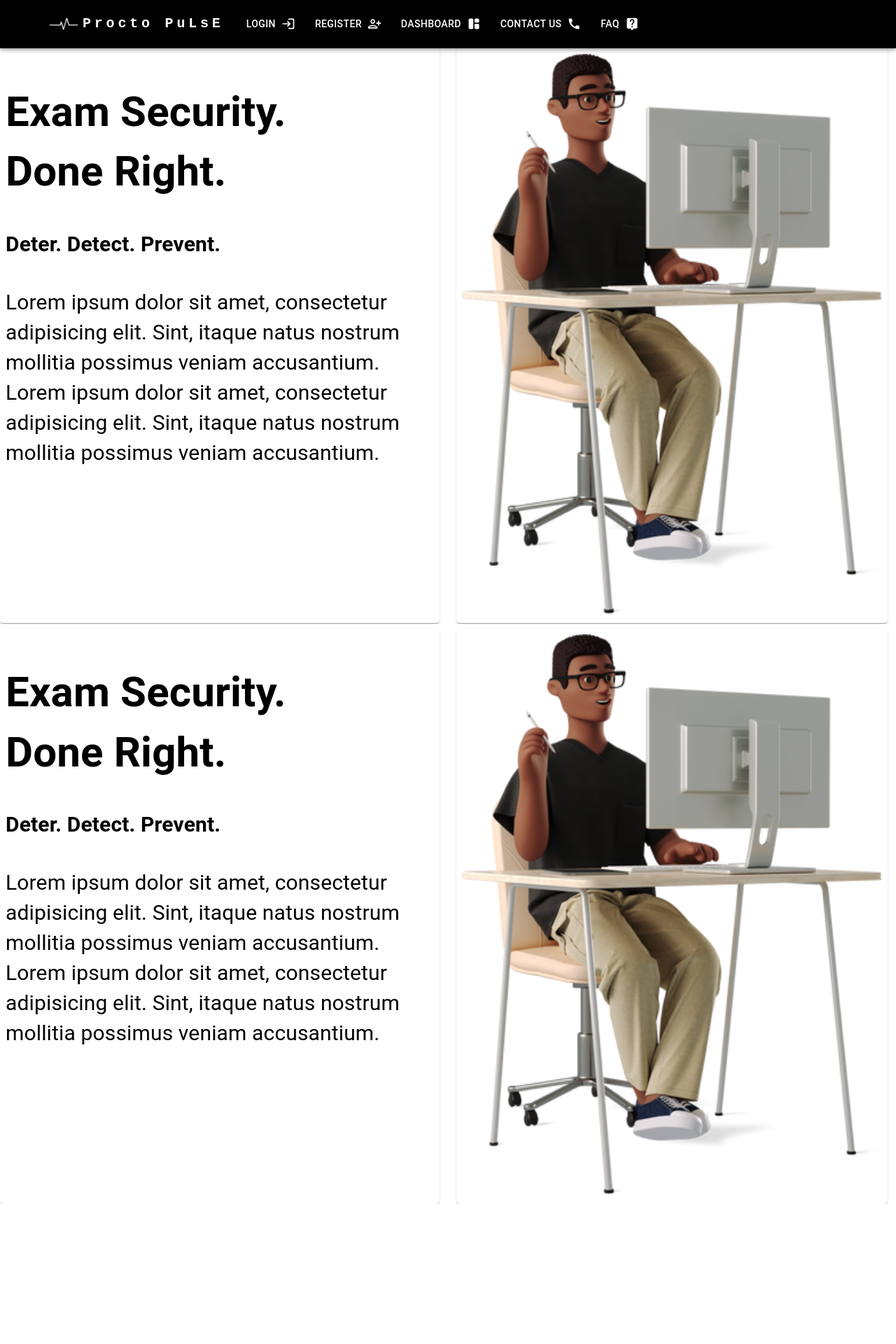
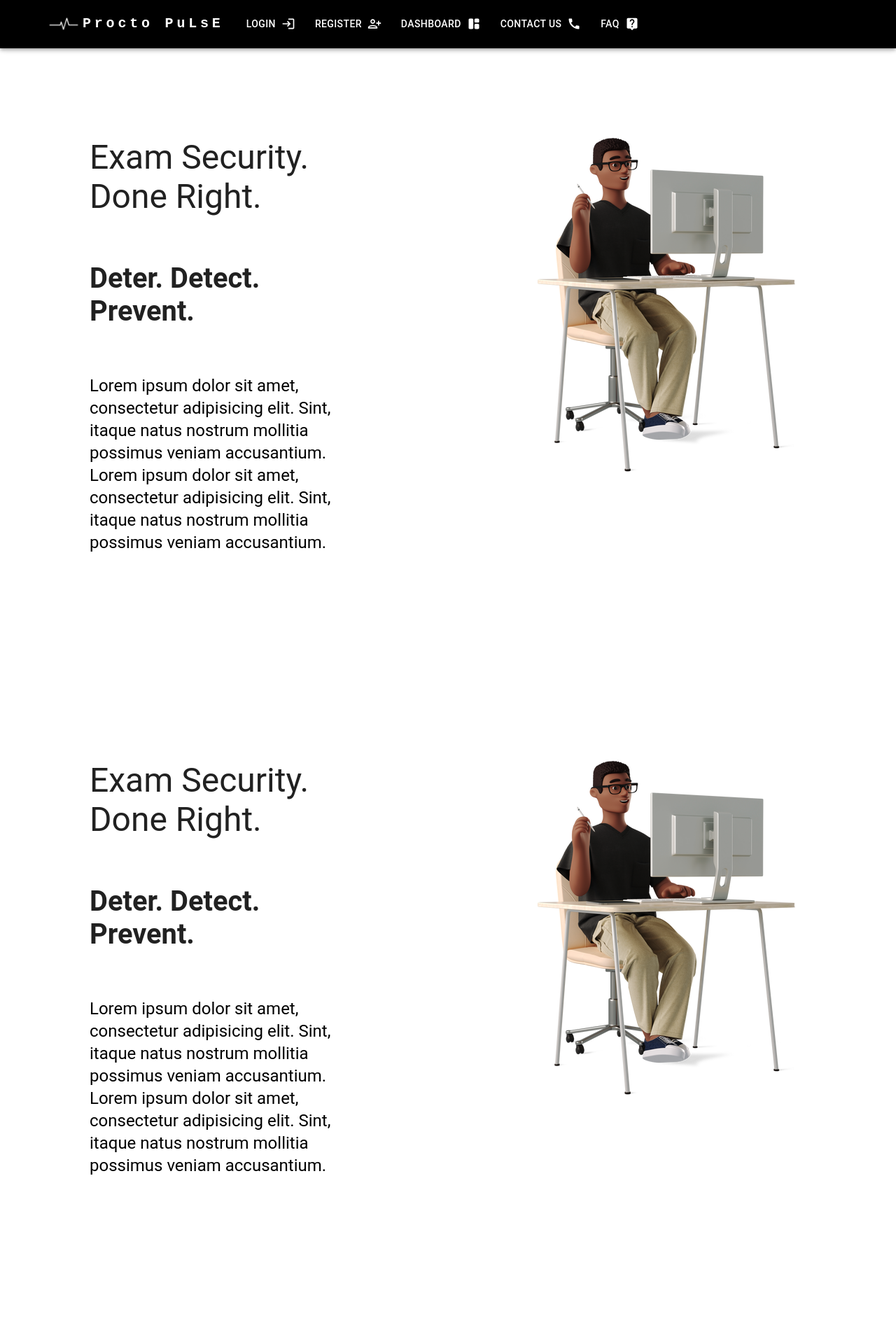
Before and after one commit to DP-NOTHING/Procto-pulse, a React (Create React App) app in the folder client/: page / in a window 1280 px wide. Shown: the top 1920 px of the page at 70% size. Before the commit the page ends 1719 px from the top, so only its background shows below. Built offline with nearby package versions, Linux system fonts and the light colour scheme.

Commit message:
minor changes in landing page

```diff
--- a/client/src/components/Landing/Landing.css
+++ b/client/src/components/Landing/Landing.css
@@ -0,0 +1,8 @@
+img {
+	max-width: 100%;
+	height: auto;
+	padding: 0;
+	margin: 0;
+	/* aspect-ratio: 16/9; */
+	/* object-fit: contain?; */
+}
--- a/client/src/components/Landing/Landing.jsx
+++ b/client/src/components/Landing/Landing.jsx
@@ -15,10 +15,12 @@ import Container from '@mui/material/Container';
 import AppBar from '@mui/material/AppBar';
 import { createTheme, ThemeProvider } from '@mui/material/styles';
 import { useNavigate } from 'react-router-dom';
+import Stack from '@mui/material/Stack';
 import { ListItem } from '@mui/material';
 import Paper from '@mui/material/Paper';
+// import { CssBaseline } from '@material-ui/core';
 import { styled } from '@mui/material/styles';
-
+import './Landing.css';
 const Item = styled(Paper)(({ theme, textAlign }) => ({
 	backgroundColor: theme.palette.mode === 'dark' ? '#1A2027' : '#fff',
 	...theme.typography.body2,
@@ -39,148 +41,222 @@ export default function Landing() {
 	const navigate = useNavigate();
 	return (
 		<>
+			{/* <CssBaseline /> */}
 			<NavBar />
-			<Box sx={{ width: '100%' }}>
+			<Stack gap={5}>
+				<Stack
+					// display='flex'
+					spacing={2}
+					alignItems='center'
+				>
 					<Grid
 						container
-					rowSpacing={1}
-					columnSpacing={{ xs: 1, sm: 2, md: 3 }}
+						// className={classes.root}
+						style={{
+							height: 'auto',
+						}}
 					>
 						<Grid
-						display={'flex'}
+							container
+							sm={6}
+							xs={12}
+						>
+							<Grid
+								container
+								style={{ padding: '20%' }}
+							>
+								<Grid
 									item
-						xs={6}
+									sm={12}
+									xs={12}
 								>
-						<Item textAlign='left'>
-							<div style={{ fontSize: '30px', color: 'black' }}>
-								<h1>
+									<Typography
+										variant='h3'
+										color='textPrimary'
+										gutterBottom
+									>
 										Exam Security.
 										<br />
 										Done Right.
-								</h1>
-								<h4>Deter. Detect. Prevent.</h4>
+										<h5>Deter. Detect. Prevent.</h5>
+									</Typography>
+									<Typography
+										variant='h5'
+										paragraph
+									>
 										<p>
-									Lorem ipsum dolor sit amet, consectetur
-									adipisicing elit. Sint, itaque natus nostrum
-									mollitia possimus veniam accusantium. Lorem
+											Lorem ipsum dolor sit amet,
+											consectetur adipisicing elit. Sint,
+											itaque natus nostrum mollitia
+											possimus veniam accusantium. Lorem
 											ipsum dolor sit amet, consectetur
-									adipisicing elit. Sint, itaque natus nostrum
-									mollitia possimus veniam accusantium.
+											adipisicing elit. Sint, itaque natus
+											nostrum mollitia possimus veniam
+											accusantium.
 										</p>
-							</div>
-						</Item>
+									</Typography>
 								</Grid>
+							</Grid>
+						</Grid>
+
+						<Grid
+							container
+							sm={6}
+							xs={12}
+						>
+							<Grid
+								container
+								style={{ padding: '20%' }}
+							>
 								<Grid
 									item
-						xs={6}
-						display={'flex'}
+									sm={12}
+									xs={12}
 								>
-						<Item textAlign='center'>
-							<img
-								src='/assets/3d-business-man-studying-online.png'
-								height={800}
-								width={600}
-								// style={{
-								// 	maxWidth: '100%',
-								// 	height: 'auto',
-								// 	padding: '0',
-								// 	margin: '0',
-								// 	height: '100%',
-								// 	width: '100%',
-								// }}
-								alt=''
-							/>
-						</Item>
+									<img src='/assets/3d-business-man-studying-online.png' />
 								</Grid>
+							</Grid>
+						</Grid>
+					</Grid>
+
 					<Grid
-						display={'flex'}
+						container
+						// className={classes.root}
+						style={{
+							height: 'auto',
+						}}
+					>
+						<Grid
+							container
+							sm={6}
+							xs={12}
+						>
+							<Grid
+								container
+								style={{ padding: '20%' }}
+							>
+								<Grid
 									item
-						xs={6}
+									sm={12}
+									xs={12}
 								>
-						<Item textAlign='left'>
-							<div style={{ fontSize: '30px', color: 'black' }}>
-								<h1>
+									<Typography
+										variant='h3'
+										color='textPrimary'
+										gutterBottom
+									>
 										Exam Security.
 										<br />
 										Done Right.
-								</h1>
-								<h4>Deter. Detect. Prevent.</h4>
+										<h5>Deter. Detect. Prevent.</h5>
+									</Typography>
+									<Typography
+										variant='h5'
+										paragraph
+									>
 										<p>
-									Lorem ipsum dolor sit amet, consectetur
-									adipisicing elit. Sint, itaque natus nostrum
-									mollitia possimus veniam accusantium. Lorem
+											Lorem ipsum dolor sit amet,
+											consectetur adipisicing elit. Sint,
+											itaque natus nostrum mollitia
+											possimus veniam accusantium. Lorem
 											ipsum dolor sit amet, consectetur
-									adipisicing elit. Sint, itaque natus nostrum
-									mollitia possimus veniam accusantium.
+											adipisicing elit. Sint, itaque natus
+											nostrum mollitia possimus veniam
+											accusantium.
 										</p>
-							</div>
-						</Item>
+									</Typography>
+								</Grid>
+							</Grid>
 						</Grid>
 						<Grid
+							container
+							sm={6}
+							xs={12}
+						>
+							<Grid
+								container
+								style={{ padding: '20%' }}
+							>
+								<Grid
 									item
-						xs={6}
-						display={'flex'}
+									sm={12}
+									xs={12}
 								>
-						<Item textAlign='center'>
-							<img
-								src='/assets/3d-business-man-studying-online.png'
-								height={800}
-								width={600}
-								alt=''
-							/>
-						</Item>
+									<img src='/assets/3d-business-man-studying-online.png' />
 								</Grid>
-					{/* <Grid
-						item
-						xs={6}
-						display={'flex'}
-					>
-						<Item textAlign='center'>
-							3{' '}
-							<Box
-								component={'img'}
-								height={400}
-								width={300}
-								src='/assets/clip-man-hitting-the-target.png'
-							></Box> */}
-					{/* <img
-								src='/assets/clip-man-hitting-the-target.png'
-								height={800}
-								width={600}
-								alt=''
-							/> */}
-					{/* </Item>
+							</Grid>
+						</Grid>
 					</Grid>
 					<Grid
-						item
-						xs={6}
-						display={'flex'}
-					>
-						<Item textAlign='right'>
-							4{' '}
-							<ListItem
+						container
+						// className={classes.root}
 						style={{
-									fontSize: '30px',
-									color: 'black',
+							height: 'auto',
 						}}
 					>
-								<div>
-									<h1>Our Mission</h1>
+						<Grid
+							container
+							sm={6}
+							xs={12}
+						>
+							<Grid
+								container
+								style={{ padding: '20%' }}
+							>
+								<Grid
+									item
+									sm={12}
+									xs={12}
+								>
+									<Typography
+										variant='h3'
+										color='textPrimary'
+										gutterBottom
+									>
+										Exam Security.
+										<br />
+										Done Right.
+										<h5>Deter. Detect. Prevent.</h5>
+									</Typography>
+									<Typography
+										variant='h5'
+										paragraph
+									>
 										<p>
-										Lorem ipsum dolor sit amet, consectetur
+											Lorem ipsum dolor sit amet,
+											consectetur adipisicing elit. Sint,
+											itaque natus nostrum mollitia
+											possimus veniam accusantium. Lorem
+											ipsum dolor sit amet, consectetur
 											adipisicing elit. Sint, itaque natus
 											nostrum mollitia possimus veniam
-										accusantium. Lorem ipsum dolor sit amet,
-										consectetur adipisicing elit. Sint,
-										itaque natus nostrum mollitia possimus
-										veniam accusantium.
+											accusantium.
 										</p>
-								</div>
-							</ListItem>
-						</Item>
-					</Grid> */}
+									</Typography>
 								</Grid>
-			</Box>
+							</Grid>
+						</Grid>
+						<Grid
+							container
+							sm={6}
+							xs={12}
+						>
+							<Grid
+								container
+								style={{ padding: '20%' }}
+							>
+								<Grid
+									item
+									sm={12}
+									xs={12}
+								>
+									<img src='/assets/3d-business-man-studying-online.png' />
+								</Grid>
+							</Grid>
+						</Grid>
+					</Grid>
+				</Stack>
+			</Stack>
 		</>
 	);
 	// return (
@@ -190,9 +266,9 @@ export default function Landing() {
 	// 			<Grid
 	// 				container
 	// 				spacing={2}
-	// 				columns={16}
+	// 				rows={16}
 	// 				// rowSpacing={1}
-	// 				// columnSpacing={{ xs: 1, sm: 2, md: 3 }}
+	// 				// rowSpacing={{ xs: 1, sm: 2, md: 3 }}
 	// 				// overflow={'hidden'}
 	// 			>
 	// 				<Grid
```
Lines whose indentation alone changed are shown as unchanged.
